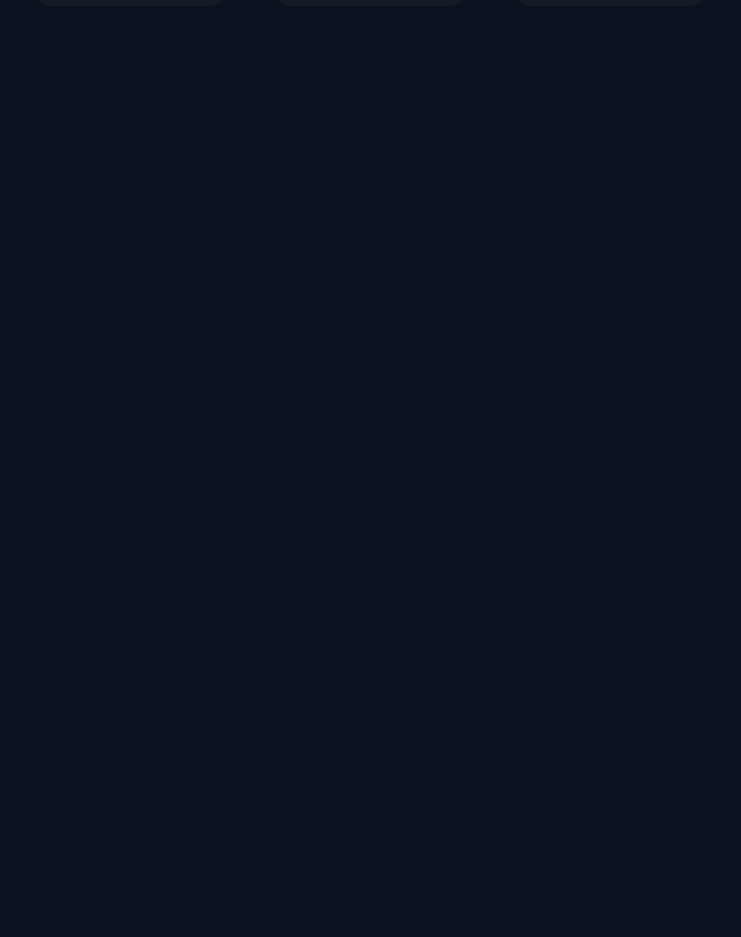
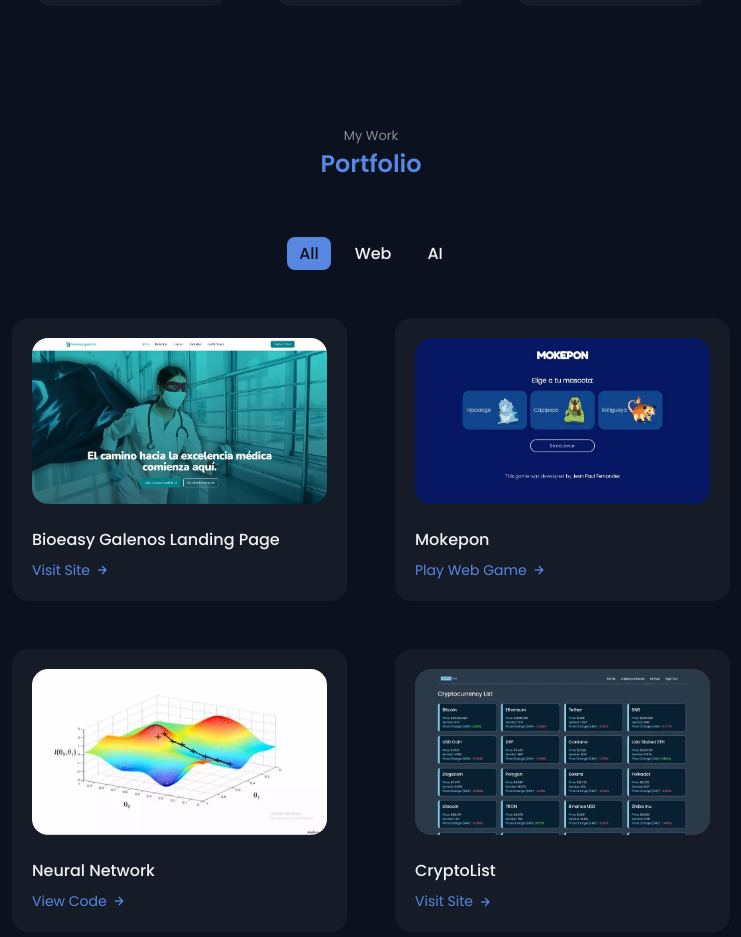
Before and after one commit to jpxoi/portfolio, a React (Vite) app: page / in a window 1280 px wide. Shown: the part 1860-2797 px from the top of the page, without its empty margins (269-1010 px from the left). Before the commit the page ends 1882 px from the top, so only its background shows below. Built offline with nearby package versions, Linux system fonts and the light colour scheme.

Commit message:
Add WorkCard, WorkFilters, WorkGridContainer, and Work components

```diff
--- /dev/null
+++ b/src/Components/WorkCard.jsx
@@ -0,0 +1,24 @@
+import { useEffect } from "react"
+
+function WorkCard (props) {
+
+    useEffect(() => {
+        const element = document.querySelector(".work__card")
+        const category = props.category
+
+        element.classList.add(category)
+    }, [props.category])
+    return (
+        <div className="work__card mix web">
+            <img loading="lazy" src={ props.img } alt={ props.alt } className="work__img" />
+
+            <h3 className="work__title">{ props.title }</h3>
+
+            <a href={ props.link } target="_blank" rel="noreferrer" className="work__button">
+                { props.cta } <i className="bx bx-right-arrow-alt work__icon"></i>
+             </a>
+        </div>
+    )
+}
+
+export default WorkCard;
--- /dev/null
+++ b/src/Components/WorkFilters.jsx
@@ -0,0 +1,11 @@
+function WorkFilters() {
+    return (
+        <div className="work__filters">
+            <span className="work__item active-work" data-filter="all">All</span>
+            <span className="work__item" data-filter=".web">Web</span>
+            <span className="work__item" data-filter=".ai">AI</span>
+        </div>
+    )
+}
+
+export default WorkFilters
--- /dev/null
+++ b/src/Components/WorkGridContainer.jsx
@@ -0,0 +1,78 @@
+import WorkCard from "./WorkCard";
+
+function WorkGridContainer() {
+
+    const projects = [
+        {
+            id: 1,
+            title: "Bioeasy Galenos Landing Page",
+            category: "web",
+            img: "img/portfolio/portf1.webp",
+            alt: "Bioeasy Galenos Landing Page",
+            link: "https://bgmedicina.com",
+            cta: "Visit Site"
+        },
+        {
+            id: 2,
+            title: "Mokepon",
+            category: "web",
+            img: "img/portfolio/portf2.webp",
+            alt: "Mokepon",
+            link: "https://mokepon.jpxoi.com",
+            cta: "Play Web Game"
+        },
+        {
+            id: 3,
+            title: "Neural Network",
+            category: "ai",
+            img: "img/portfolio/portf3.webp",
+            alt: "Neural Network",
+            link: "https://github.com/jpxoi/neuralnetwork101",
+            cta: "View Code"
+        },
+        {
+            id: 4,
+            title: "CryptoList",
+            category: "web",
+            img: "img/portfolio/portf4.webp",
+            alt: "CryptoList",
+            link: "https://crypto.jpxoi.com",
+            cta: "Visit Site"
+        },
+        {
+            id: 5,
+            title: "Battery Level Indicator",
+            category: "web",
+            img: "img/portfolio/portf5.webp",
+            alt: "Battery Level Indicator",
+            link: "battery.jpxoi.com",
+            cta: "Visit Site"
+        },
+        {
+            id: 6,
+            title: "PAIDEIA Login Page",
+            category: "web",
+            img: "img/portfolio/portf6.webp",
+            alt: "PAIDEIA Login Page",
+            link: "https://paideiademo.jpxoi.com",
+            cta: "Visit Site"
+        }
+    ]
+    return (
+        <div className="work__container container grid">
+            {projects.map((project) => (
+                <WorkCard
+                    key={project.id}
+                    title={project.title}
+                    category={project.category}
+                    img={project.img}
+                    alt={project.alt}
+                    link={project.link}
+                    cta={project.cta}
+                />
+            ))}
+        </div>
+    )
+}
+
+export default WorkGridContainer;
--- /dev/null
+++ b/src/Containers/Work.jsx
@@ -0,0 +1,17 @@
+import WorkFilters from "../Components/WorkFilters";
+import WorkGridContainer from "../Components/WorkGridContainer";
+
+function Work() {
+    return (
+        <section className="work section" id="work">
+            <div className="span section__subtitle">My Work</div>
+            <h2 className="section__title">Portfolio</h2>
+
+            <WorkFilters />
+
+            <WorkGridContainer />
+        </section>
+    );
+}
+
+export default Work;
--- a/src/Pages/Landing.jsx
+++ b/src/Pages/Landing.jsx
@@ -2,6 +2,7 @@ import About from "../Containers/About";
 import Header from "../Containers/Header";
 import Home from "../Containers/Home";
 import Services from "../Containers/Services";
+import Work from "../Containers/Work";
 
 function Landing() {
   return (
@@ -11,7 +12,7 @@ function Landing() {
         <Home />
         <About />
         <Services />
-
+        <Work />
       </main>
     </>
   );
```
